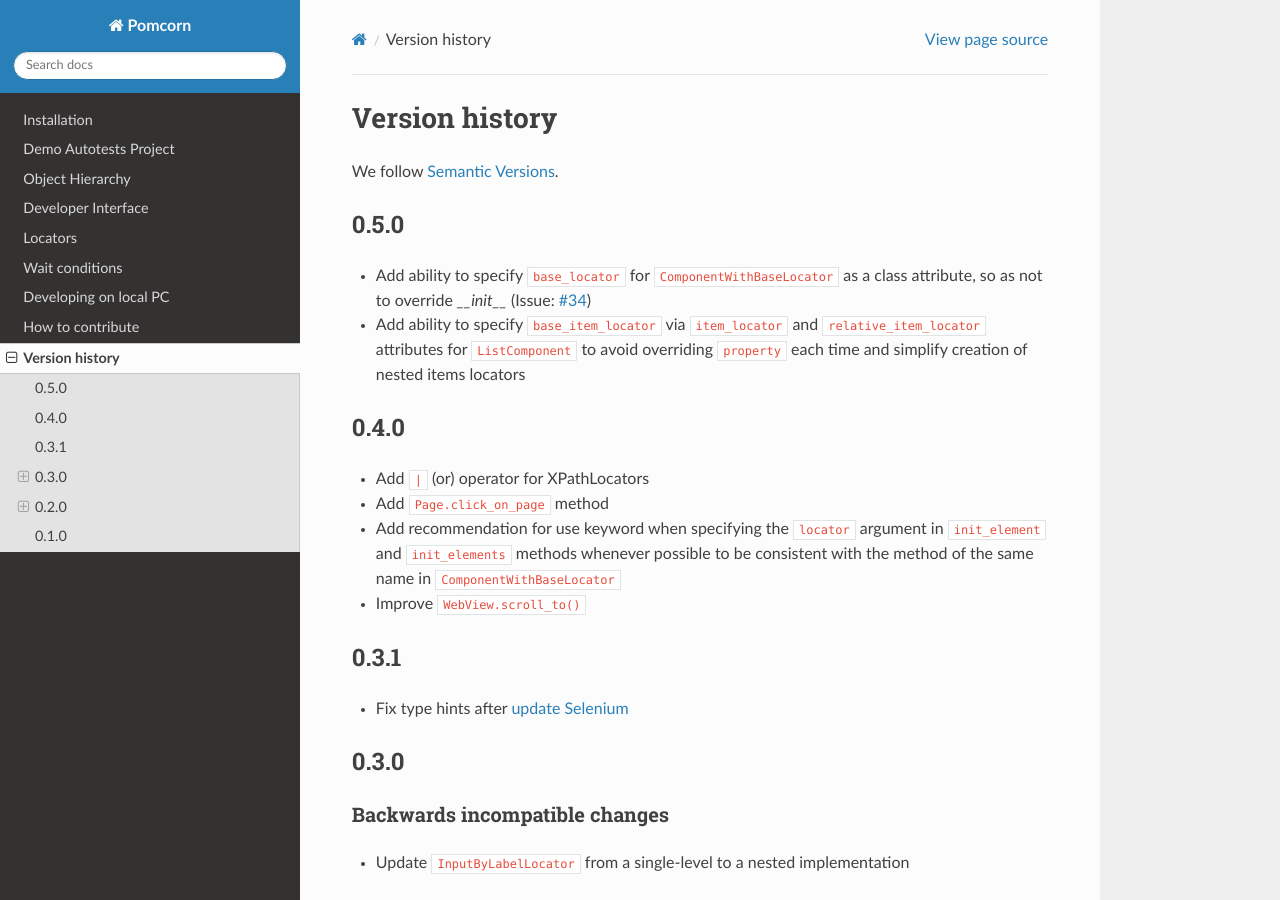
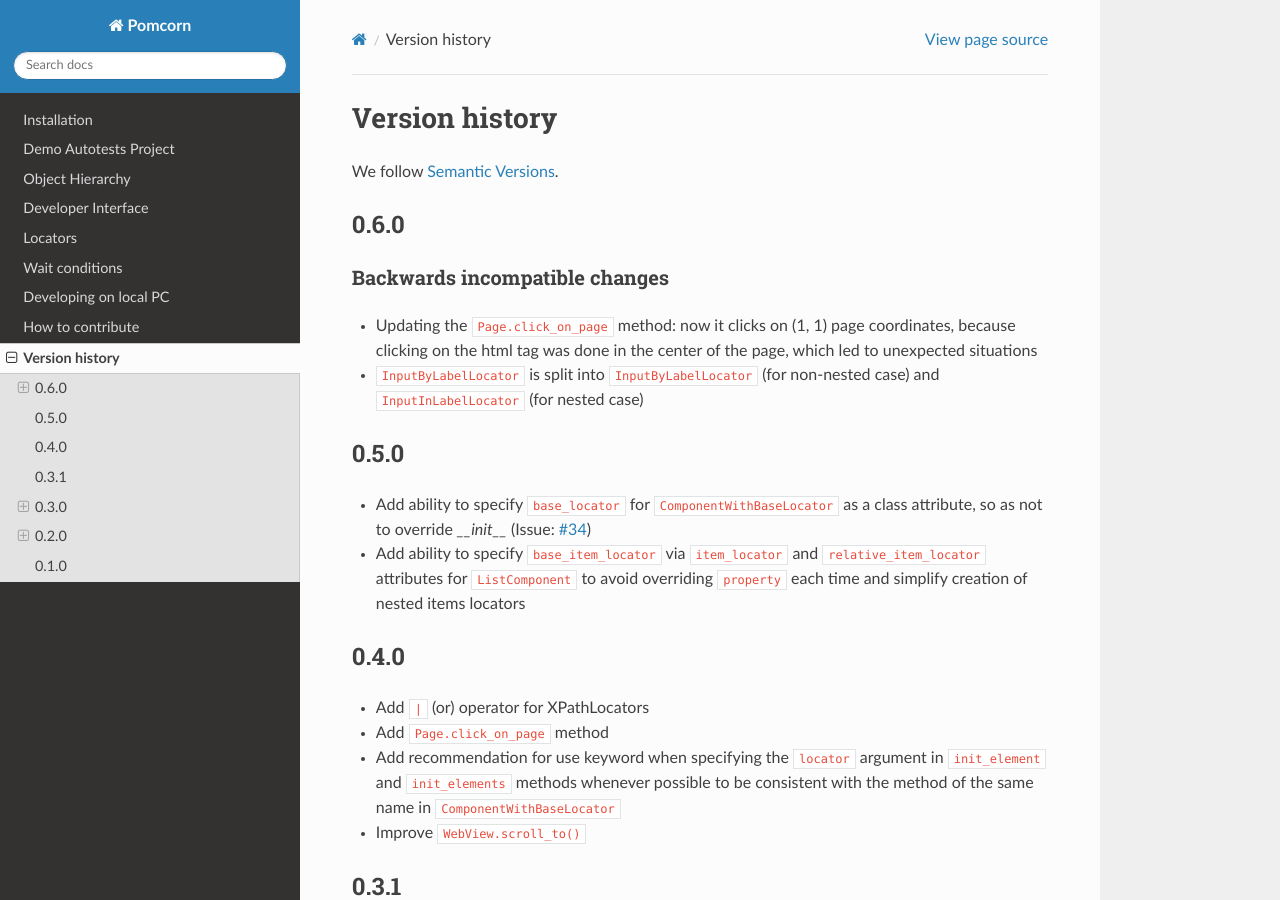
Before and after one commit to saritasa-nest/pomcorn, a Sphinx documentation site: the page built from docs/CHANGELOG.rst, in a window 1280 px wide and 900 px high. Built offline with Sphinx 7.4.7 and the Read the Docs theme 2.0.0, drawn with Linux system fonts in a browser that asks for light colours.

Commit message:
Update changelog

```diff
--- a/docs/CHANGELOG.rst
+++ b/docs/CHANGELOG.rst
@@ -2,6 +2,17 @@ Version history
 ===============================================================================
 
 We follow `Semantic Versions <https://semver.org/>`_.
+
+0.6.0
+*******************************************************************************
+
+Backwards incompatible changes
+-------------------------------------------------------------------------------
+- Updating the ``Page.click_on_page`` method: now it clicks on (1, 1) page
+  coordinates, because clicking on the html tag was done in the center of the
+  page, which led to unexpected situations
+- ``InputByLabelLocator`` is split into ``InputByLabelLocator`` (for non-nested
+  case) and ``InputInLabelLocator`` (for nested case)
 
 0.5.0
 *******************************************************************************
```
